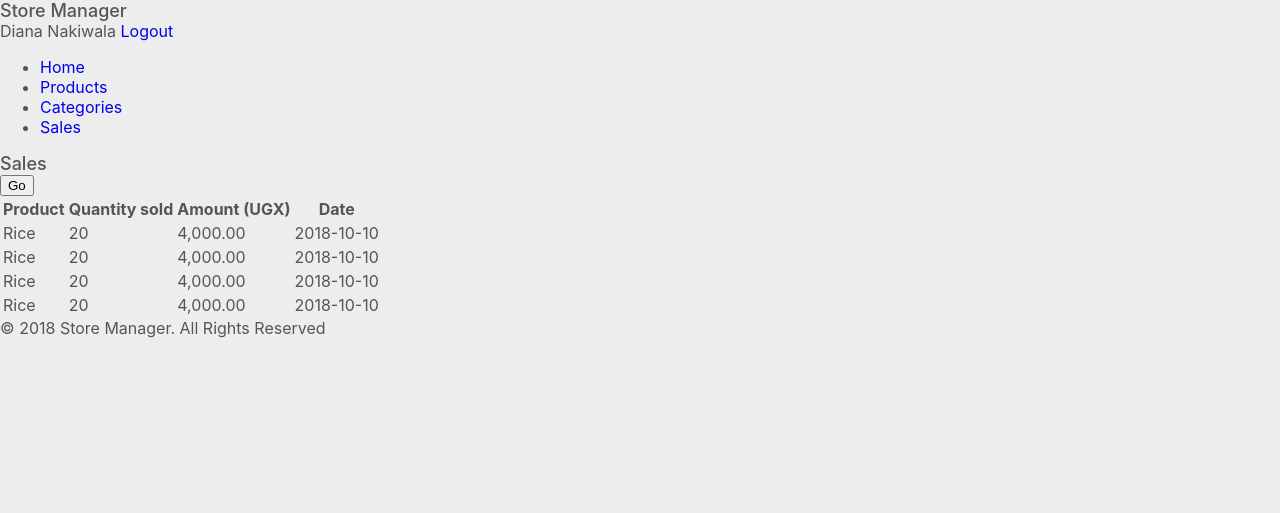
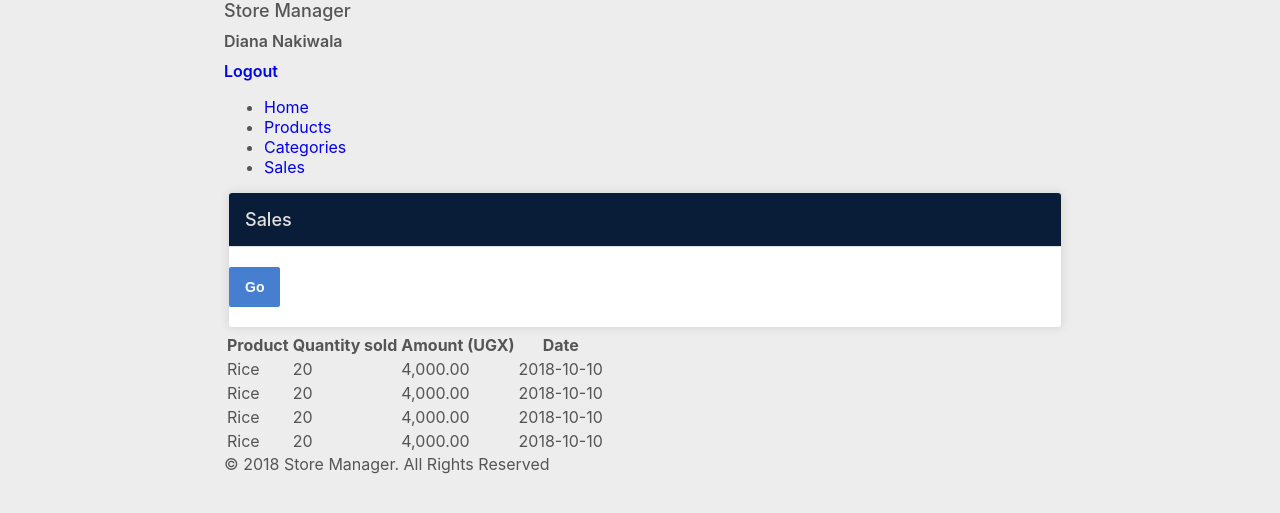
Before and after one commit to Dianawats/store-manager, a Python web app: template UI/templates/admin/sales.html in a window 1280 px wide. Shown: the top 513 px of the page. Run offline with Jinja, Linux system fonts and the light colour scheme; the template is opened without the code that fills it, so the values that code supplies are empty.

Commit message:
update styles [Feature #161111730]

```diff
--- a/UI/static/css/style.css
+++ b/UI/static/css/style.css
@@ -26,3 +26,103 @@
 	font-weight: 500;
 	margin: 0;
 }
+
+form {
+	margin-top: 20px;
+}
+
+label {
+	display: block;
+	margin: 10px 0;
+	font-weight: 600;
+	font-size: 16px;
+}
+
+.align-center {
+	text-align: center;
+}
+
+.input {
+	padding: 10px;
+	width: 100%;
+	border: 1px solid #e0e0e0;
+	border-radius: 2px;
+	color: #555;
+	font-weight: 500;
+}
+
+.input:focus {
+	border: 1px solid #467fcf;
+}
+
+.input-control {
+	margin-bottom: 10px;
+}
+
+.btn {
+	margin-top: 20px;
+	margin-bottom: 20px;
+	text-align: center;
+	border: none;
+	padding: 12px 16px;
+	border-radius: 2px;
+	background: #467fcf;
+	color: #fff;
+	font-size: 14px;
+	cursor: pointer;
+	font-weight: bold;
+}
+
+.btn:hover {
+	background: #1e68ce;
+}
+
+.btn-block {
+    display: block;
+    width: 100%;
+}
+
+.btn-red {
+	background: #cd201f;
+}
+
+.btn-red:hover {
+	background: #b70b0b;
+}
+
+.container {
+	width: 65%;
+	margin: 0 auto;
+}
+
+.clear {
+	clear: both !important;
+}
+
+.card {
+	width: 100%;
+	background: #fff;
+	/*border: 1px solid;
+	border-color: #e0e0e0;*/
+	border-radius: 3px;
+	/*display: flex;*/
+	margin: 5px;
+	box-shadow: 0px 0px 10px 1px rgba(0,0,0,0.1);
+}
+
+.card-title {
+	padding: 16px;
+	border-bottom: 1px solid #e0e0e0;
+	background: #0a1d38;
+	color: #e0e0e0;
+	border-top-left-radius: 3px;
+	border-top-right-radius: 3px;
+}
+
+.card-content {
+	padding: 16px;
+}
+
+.card-content-buttons {
+	padding: 20px 0;
+}
```
